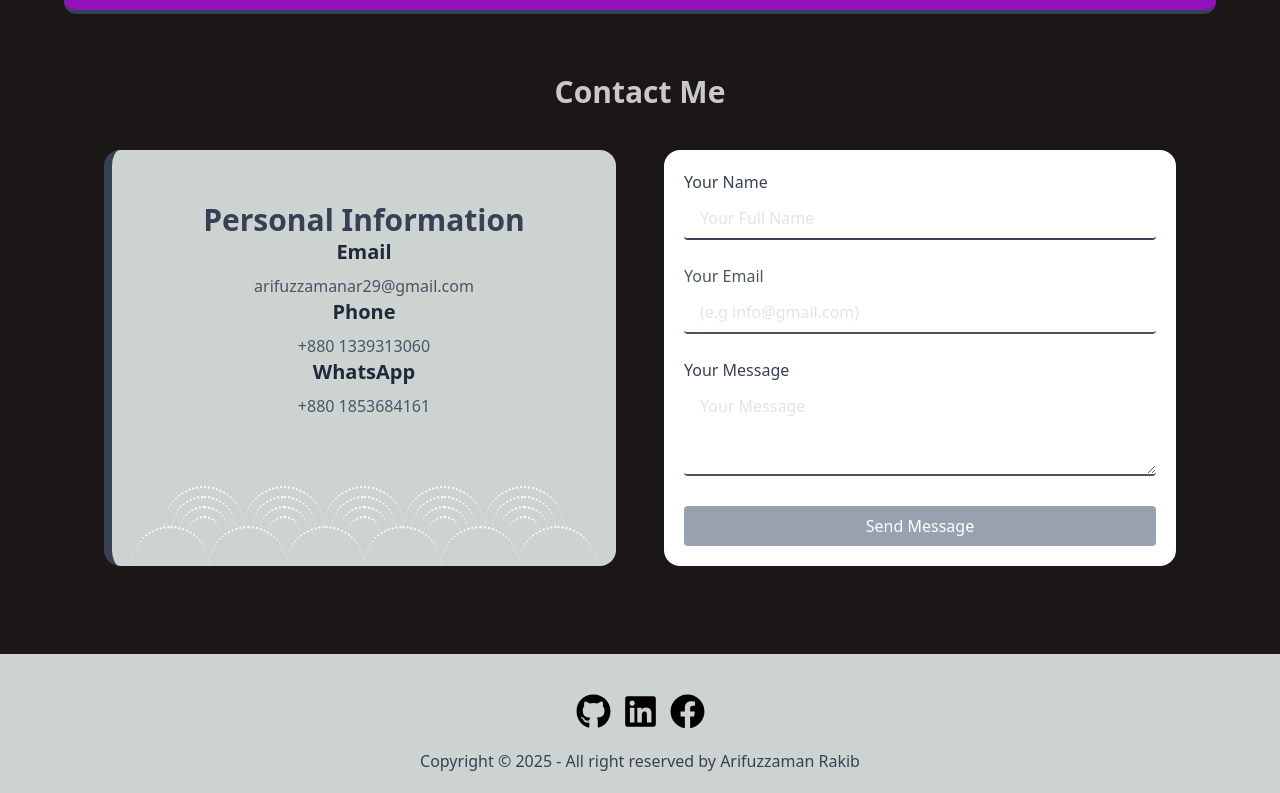
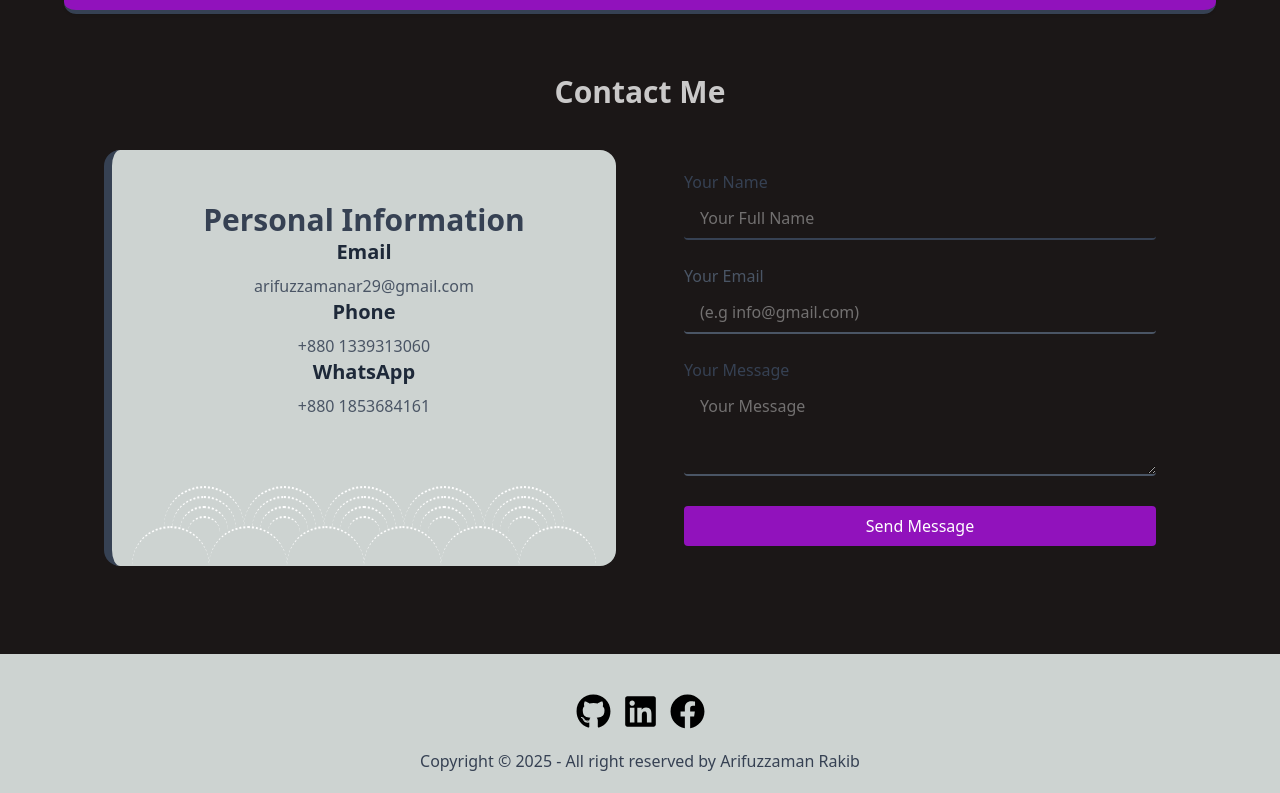
Before and after one commit to Arifuzzaman01/portfolio, a React (Vite) app: page / in a window 1280 px wide. Shown: the part 2655-3448 px from the top of the page. Built offline with nearby package versions, Linux system fonts and the light colour scheme.

Commit message:
updae contact page

```diff
--- a/src/components/contact/Contact.jsx
+++ b/src/components/contact/Contact.jsx
@@ -118,7 +118,7 @@ const Contact = () => {
           data-aos="fade-up"
           ref={form}
           onSubmit={handleSubmit}
-          className="space-y-6 delay-300 bg-white md:p-5 p-2 rounded-2xl flex-2"
+          className="space-y-6 delay-300  md:p-5 p-2 rounded-2xl flex-2"
         >
           <div>
             <label className="block mb-1 font-medium text-gray-700">
@@ -158,7 +158,7 @@ const Contact = () => {
           </div>
           <button
             type="submit"
-            className="btn-block bg-gray-400 text-white px-6 py-2 rounded hover:bg-green-500 transition"
+            className="btn-block bg-color text-white px-6 py-2 rounded hover:bg-green-500 transition"
           >
             Send Message
           </button>
```
